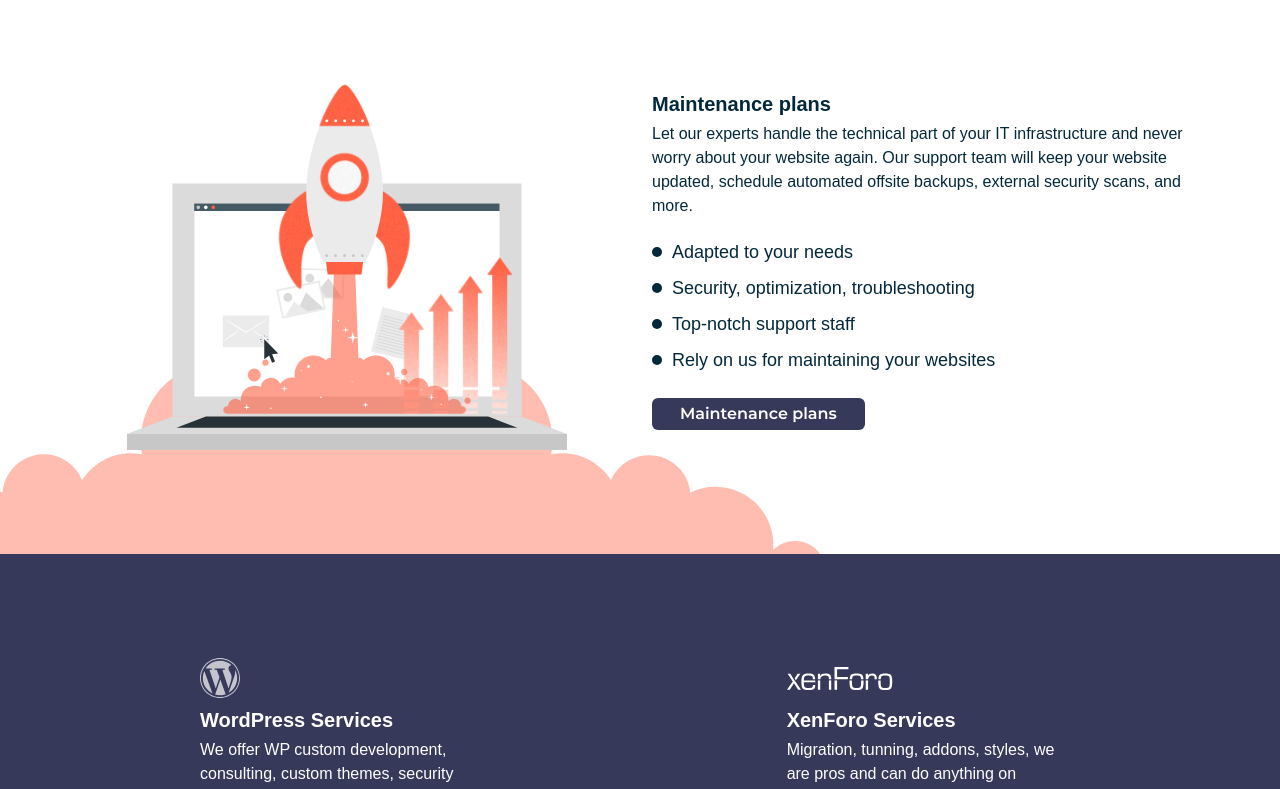
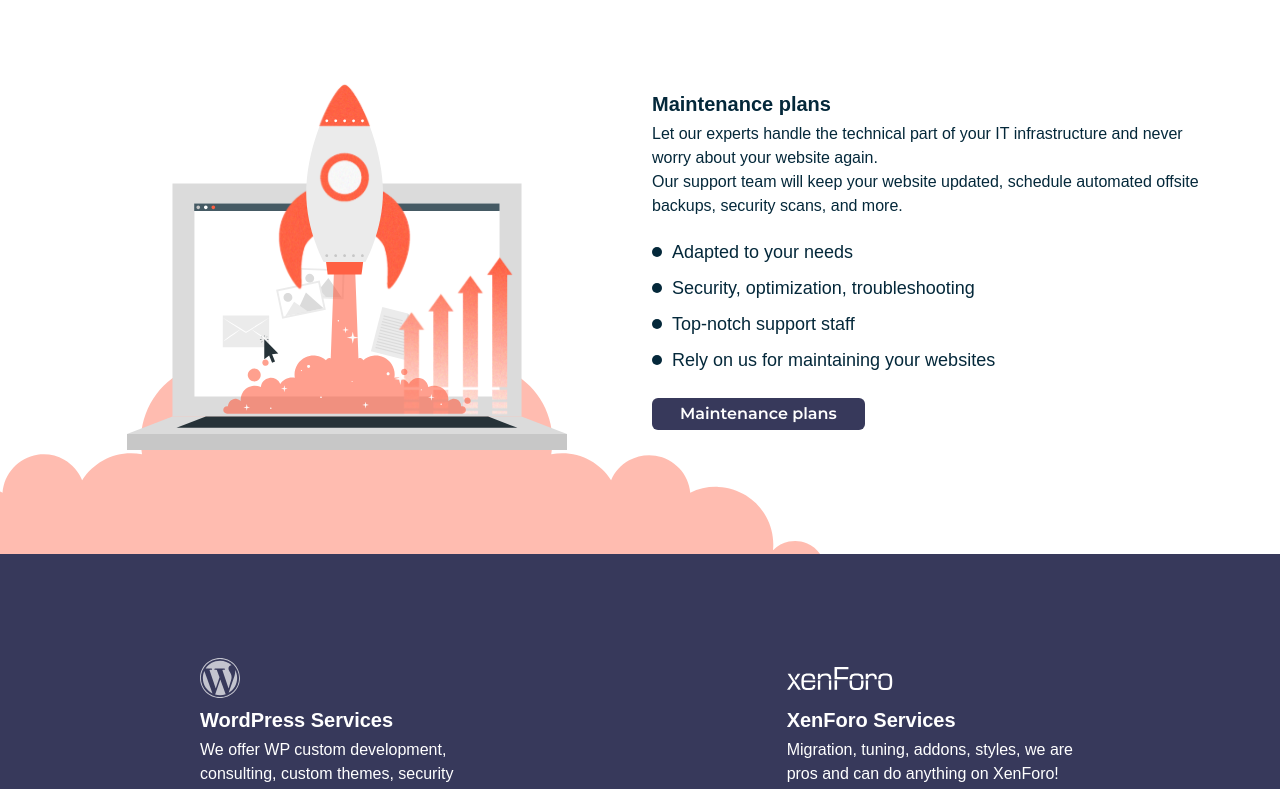
Before and after one commit to ferba24/todo10-web, a Next.js app: page / in a window 1280 px wide. Shown: the part 1284-2073 px from the top of the page. Built offline with nearby package versions, Linux system fonts and the light colour scheme; a web font is replaced by a local one.

Commit message:
[EDIT] misc

```diff
--- a/pages/index.js
+++ b/pages/index.js
@@ -149,7 +149,7 @@ const ThirdSection = () => (
       <div className="lg:w-6/12 p-3 flex justify-center">
         <FeatureDesc
           title="Maintenance plans"
-          desc={"Let our experts handle the technical part of your IT infrastructure and never worry about your website again.\n Our support team will keep your website updated, schedule automated offsite backups, external security scans, and more."}
+          desc={<><p>Let our experts handle the technical part of your IT infrastructure and never worry about your website again.</p><p>Our support team will keep your website updated, schedule automated offsite backups, security scans, and more.</p></>}
           items={maintenanceItems}
           link={paths.MAINTENANCE}
           linkLabel="Maintenance plans"
@@ -177,13 +177,13 @@ const FourthSection = () => (
       <CrmItem
         icon="/icons/wordpress-circle.svg"
         title="WordPress Services"
-        desc="We offer WP custom development, consulting, custom themes, security audits and maintenance"
+        desc="We offer WP custom development, consulting, custom themes, security audits and maintenance."
         link={paths.WORDPRESS}
       />
       <CrmItem
         icon="/icons/xenforo-text.svg"
         title="XenForo Services"
-        desc="Migration, tunning, addons, styles, we are pros and can do anything on XenForo!"
+        desc="Migration, tuning, addons, styles, we are pros and can do anything on XenForo!"
         link={paths.XENFORO}
       />
     </div>
```
